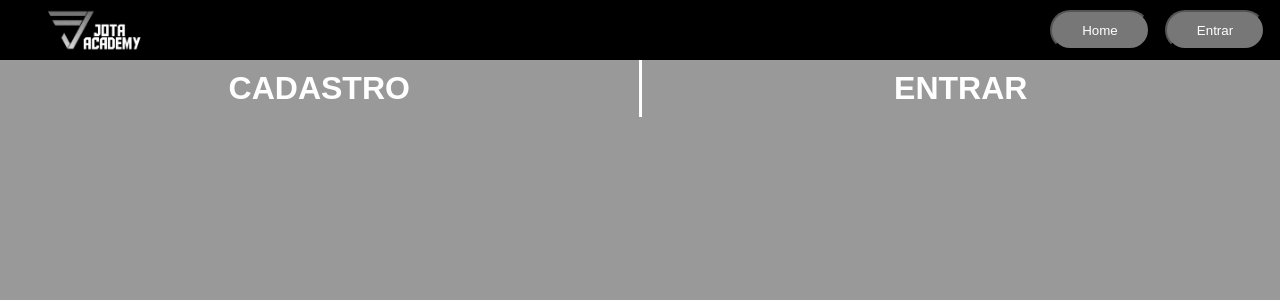
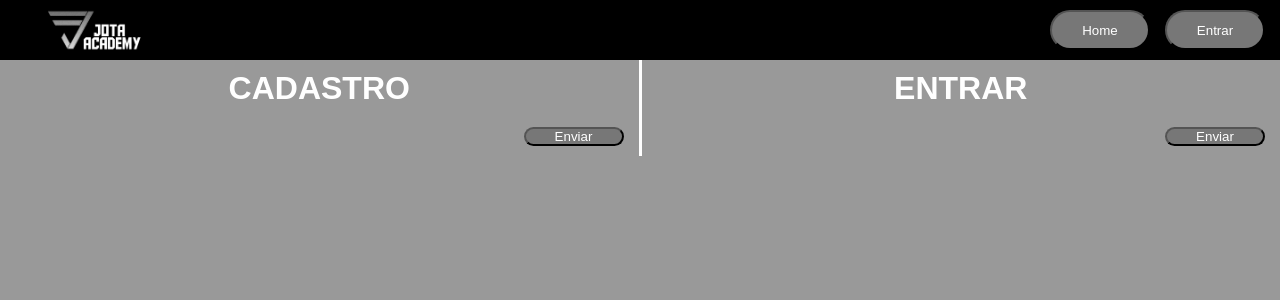
Before and after one commit to jhonesaly/react_platform, a React (Create React App) app in the folder react_platform/: page /login in a window 1280 px wide. Shown: the top 300 px of the page. Built offline with nearby package versions, Linux system fonts and the light colour scheme.

Commit message:
feat: botões

```diff
--- a/react_platform/src/pages/login/index.jsx
+++ b/react_platform/src/pages/login/index.jsx
@@ -1,4 +1,6 @@
 import { Header } from '../../components/Header';
+import { Button } from '../../components/Button';
+
 import { ContentContainer, Column, Title } from './styles';
 
 const Login = () => {
@@ -7,9 +9,11 @@ const Login = () => {
         <ContentContainer>
             <Column>
                 <Title>CADASTRO</Title>
+                <Button title="Enviar"/>
             </Column>
             <Column>
                 <Title>ENTRAR</Title>
+                <Button title="Enviar"/>
             </Column>
         </ContentContainer>
     </>)
```
